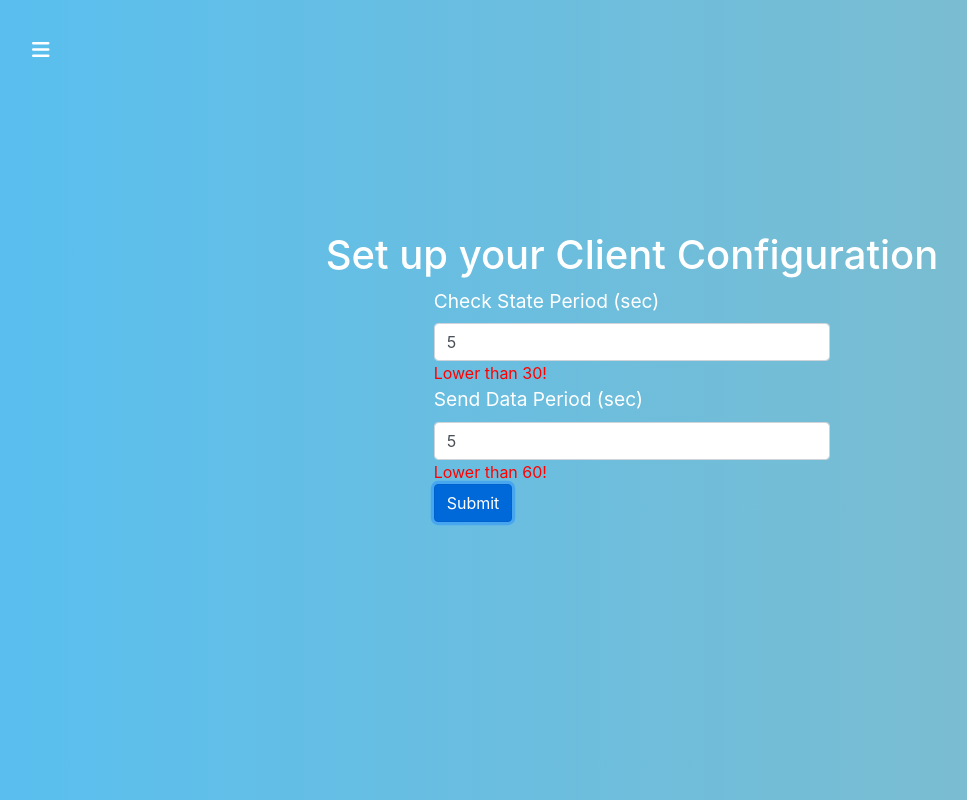
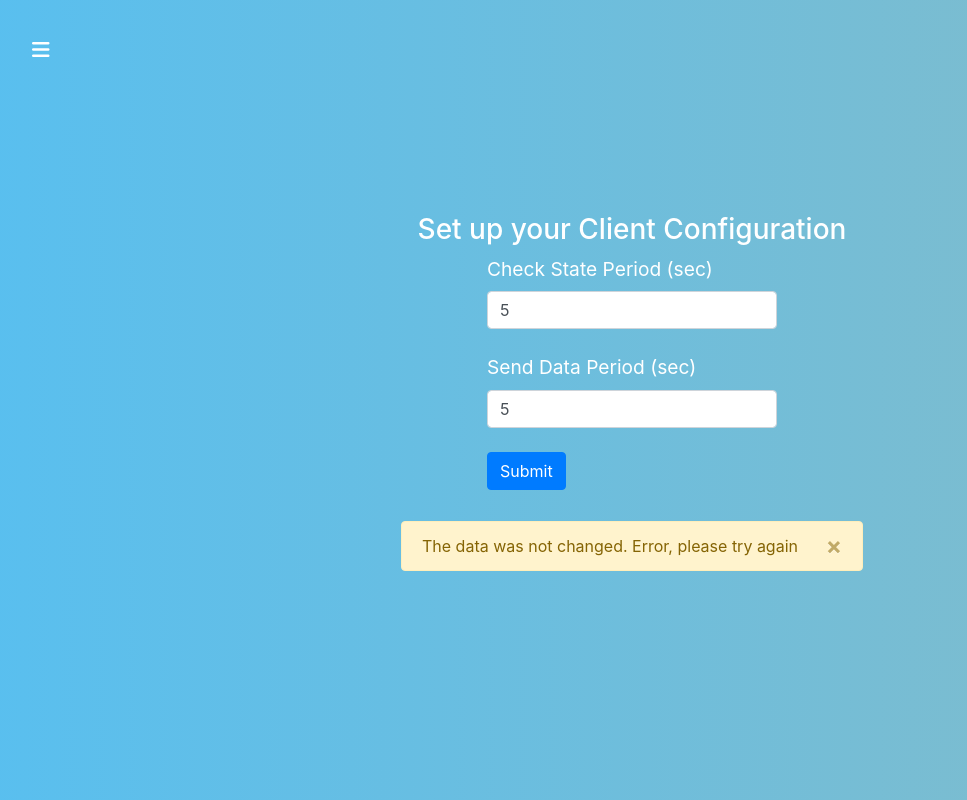
Before and after one commit to inkludo/CLT_React_pug, a React (Create React App) app: page /clientConfig in a window 1280 px wide. Both pictures are taken after typing "5", "5" into the empty fields and a click on the button "Submit". Shown: the whole page, without its empty margins (8-975 px from the left). Built offline with nearby package versions, Linux system fonts and the light colour scheme; no server answers.

Commit message:
changed clientConfig components

```diff
--- a/src/containers/ClientConfig/ClientConfig.css
+++ b/src/containers/ClientConfig/ClientConfig.css
@@ -1,4 +1,4 @@
-.formWrapper{
+.formWrapper {
   display: flex;
 
   justify-content: center;
@@ -8,16 +8,22 @@
   align-items: center;
 }
 
-form span{
+form span {
   color: red !important;
 }
 
-h1{
+.currentConfig {
   color: white;
+  font-size: 1.3rem;
+  text-align: center;
 }
 
+h3 {
+  color: white;
+  text-align: center;
+}
 
-form label{
+form label {
   color: white;
   font-size: 1.2rem;
 }
--- a/src/containers/ClientConfig/ClientConfig.js
+++ b/src/containers/ClientConfig/ClientConfig.js
@@ -1,4 +1,4 @@
-import React, {useState} from "react";
+import React, { useState, useEffect, useCallback } from "react";
 import { Formik, Form, Field, ErrorMessage } from "formik";
 import * as Yup from "yup";
 import { useHttp } from "../../hooks/http.hook";
@@ -8,8 +8,7 @@ const ClientConfigSchema = Yup.object().shape({
   checkStatePeriod: Yup.number()
     .positive()
     .integer("Must be an integer")
-    .min(30, "Lower than 30!")
-    .max(300, "The number cannot exceed 300!")
+    .min(1, "Lower than 1!")
     .required(`Required`),
   sendDataPeriod: Yup.number()
     .moreThan(
@@ -17,19 +16,73 @@ const ClientConfigSchema = Yup.object().shape({
       "Less than state period not allowed!"
     )
     .integer("Must be an integer")
-    .min(60, "Lower than 60!")
-    .max(3600, "The number cannot exceed 3600!")
+    .min(2, "Lower than 2!")
     .required("Required"),
 });
 
 export const ClientConfig = () => {
-  const { request, loading} = useHttp();
+  const { request, loading } = useHttp();
 
+  const [clientConfig, setClientConfig] = useState(null);
+  const [error, setError] = useState(false);
+  const [send, setSend] = useState(false);
+
+  const fetchGetClientConfig = useCallback(async () => {
+    try {
+      const fetched = await request(
+        `http://localhost:8000/GetClientConfig`,
+        "GET",
+        null
+      );
+      console.log(fetched);
+      if (fetched !== null) {
+        setClientConfig(fetched.d);
+      }
+    } catch (e) {
+      console.log(e);
+    }
+  }, [request]);
+
+  useEffect(() => {
+    fetchGetClientConfig();
+  }, [fetchGetClientConfig]);
+
+  console.log(error, send);
 
   return (
     <div className="formWrapper">
+      {clientConfig && (
+        <>
+          <div style={{ marginBottom: "3vh" }}>
+            <h3>Your Current Client Configuration</h3>
+            <br />
+            <div className="currentConfig">
+              {" "}
+              Check State Period (sec): {clientConfig.c}
+            </div>
+            <div className="currentConfig">
+              {" "}
+              Send Data Period (sec): {clientConfig.s}
+            </div>
+            <hr />
 
-      <h1>Set up your Client Configuration</h1>
+            <div className="currentConfig">
+              Min-Max Check State Period (sec): 1 - &#8734;
+            </div>
+            <div className="currentConfig">
+              Min-Max Send Data Period (sec): 2 - &#8734;
+              <br />
+              <small>
+                (The period of sending data to the server should be bigger than
+                the Check State Period)
+              </small>
+            </div>
+            <hr />
+          </div>
+        </>
+      )}
+      <h3>Set up your Client Configuration</h3>
+
       <Formik
         initialValues={{
           checkStatePeriod: "",
@@ -38,20 +91,28 @@ export const ClientConfig = () => {
         validationSchema={ClientConfigSchema}
         onSubmit={async (values) => {
           try {
-            await request(
+            const data = await request(
               `http://localhost:8000/SetClientConfig`,
               "POST",
-              {"d": {"c": `${values.checkStatePeriod}`, "s": `${values.sendDataPeriod}`}}
+              {
+                d: {
+                  c: `${values.checkStatePeriod}`,
+                  s: `${values.sendDataPeriod}`,
+                },
+              }
             );
+            if (data !== null) {
+              setSend(true);
+              fetchGetClientConfig();
+            }
           } catch (error) {
+            setError(true);
             console.log(error);
           }
-
-
         }}
       >
         {() => (
-          <Form className="col-md-4  form-group">
+          <Form className="col-md-3  form-group">
             <label htmlFor="checkStatePeriod">Check State Period (sec)</label>
             <Field
               name="checkStatePeriod"
@@ -85,7 +146,39 @@ export const ClientConfig = () => {
           </Form>
         )}
       </Formik>
-
+      {!error && send ? (
+        <div
+          className="alert alert-success alert-dismissible fade show"
+          role="alert"
+        >
+          Data changed successfully
+          <button
+            onClick={() => setSend(false)}
+            type="button"
+            className="close"
+            data-dismiss="alert"
+            aria-label="Close"
+          >
+            <span aria-hidden="true">&times;</span>
+          </button>
+        </div>
+      ) : error && !send ? (
+        <div
+          className="alert alert-warning alert-dismissible fade show"
+          role="alert"
+        >
+          The data was not changed. Error, please try again
+          <button
+            onClick={() => setError(false)}
+            type="button"
+            className="close"
+            data-dismiss="alert"
+            aria-label="Close"
+          >
+            <span aria-hidden="true">&times;</span>
+          </button>
+        </div>
+      ) : null}
     </div>
   );
 };
```
Lines whose indentation alone changed are shown as unchanged.
